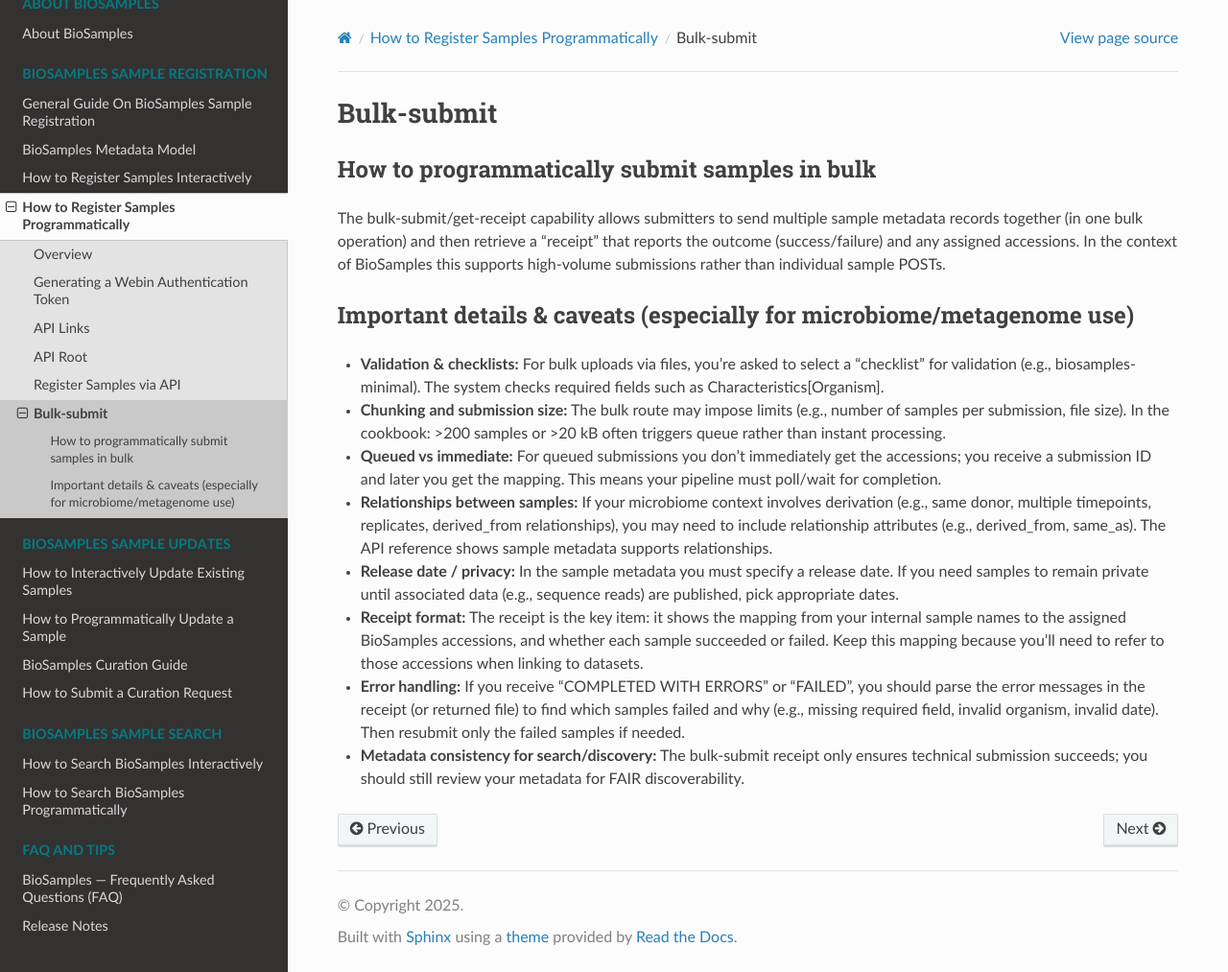
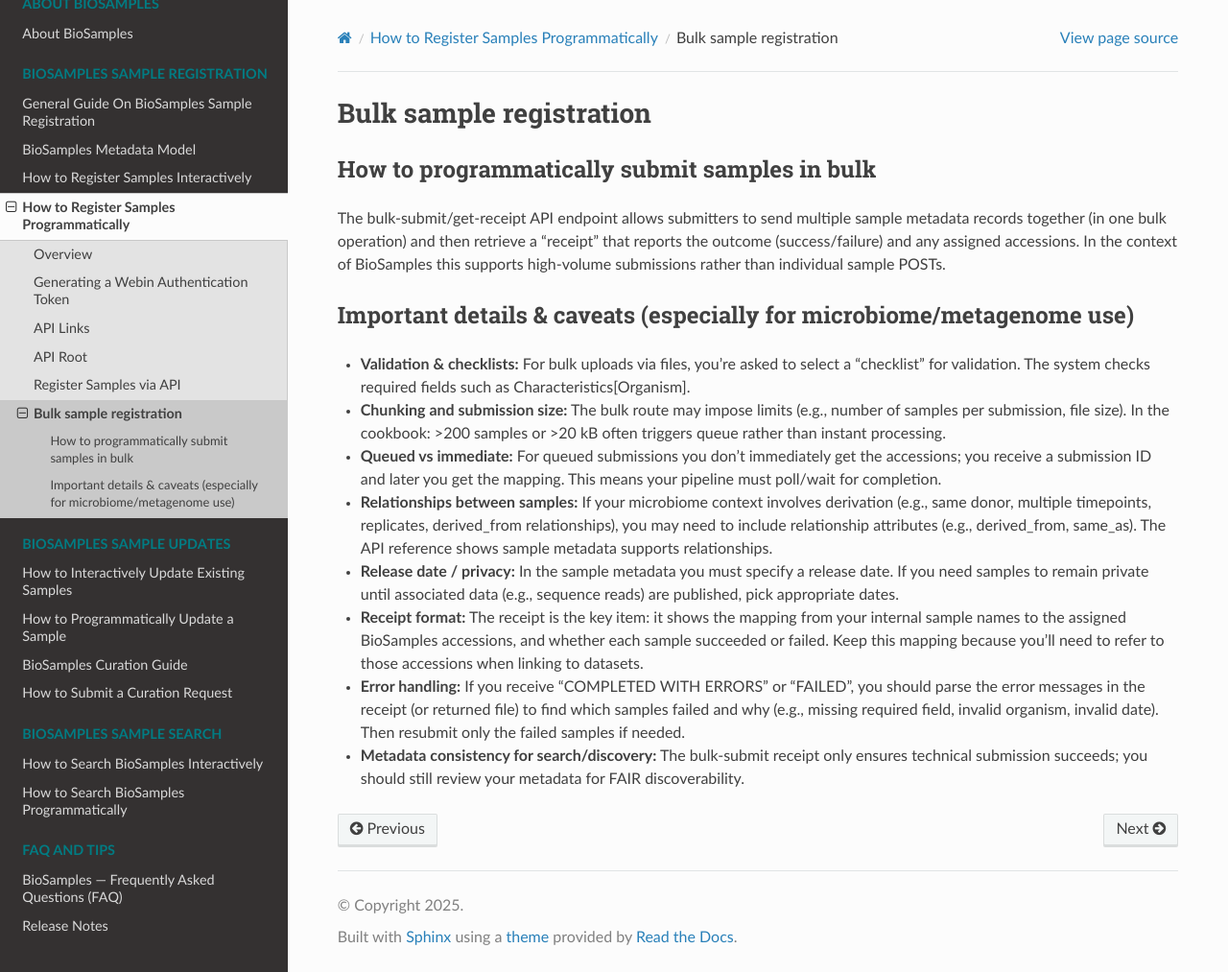
Before and after one commit to EBIBioSamples/read_docs, a Sphinx documentation site: the page built from docs/submit/programmatically/bulk-submit.rst, in a window 1280 px wide and 1013 px high. Shown: the whole window at 96% size. Built offline with Sphinx 7.4.7 and the Read the Docs theme 3.1.0, drawn with Linux system fonts in a browser that asks for light colours.

Commit message:
edit bulk-submit.rst

```diff
--- a/docs/submit/programmatically/bulk-submit.rst
+++ b/docs/submit/programmatically/bulk-submit.rst
@@ -1,9 +1,9 @@
-Bulk-submit
-===========
+Bulk sample registration
+========================
 How to programmatically submit samples in bulk
 ----------------------------------------------
 
-The bulk-submit/get-receipt capability allows submitters to send multiple sample metadata records together
+The bulk-submit/get-receipt API endpoint allows submitters to send multiple sample metadata records together
 (in one bulk operation) and then retrieve a “receipt” that reports the outcome (success/failure) and any
 assigned accessions.
 In the context of BioSamples this supports high-volume submissions rather than individual sample POSTs.
@@ -12,7 +12,7 @@ In the context of BioSamples this supports high-volume submissions rather than i
 Important details & caveats (especially for microbiome/metagenome use)
 ----------------------------------------------------------------------
 
-- **Validation & checklists:** For bulk uploads via files, you’re asked to select a “checklist” for validation (e.g., biosamples-minimal). The system checks required fields such as Characteristics[Organism].
+- **Validation & checklists:** For bulk uploads via files, you’re asked to select a “checklist” for validation. The system checks required fields such as Characteristics[Organism].
 
 - **Chunking and submission size:** The bulk route may impose limits (e.g., number of samples per submission, file size). In the cookbook: >200 samples or >20 kB often triggers queue rather than instant processing.
 
```
